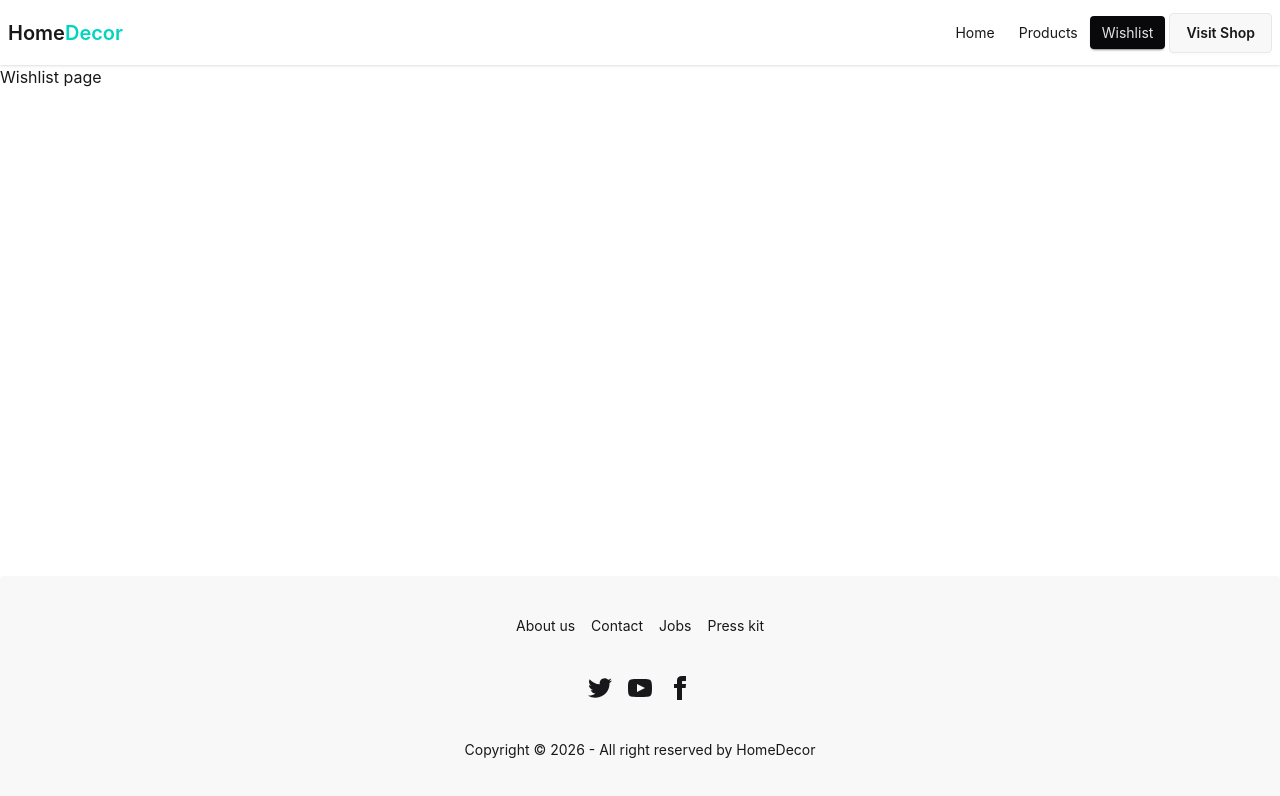
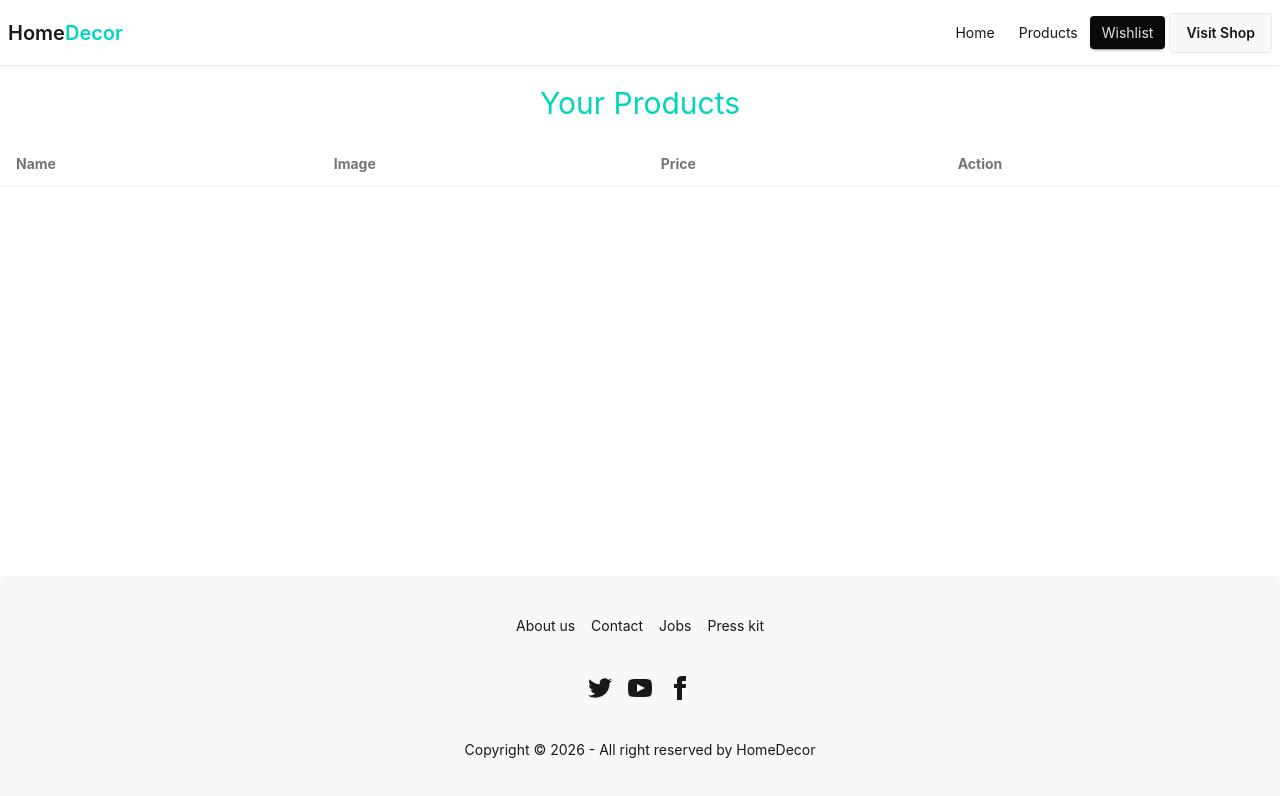
Before and after one commit to sajjad44371/home-decor-react-router, a React (Vite) app: page /wishlist in a window 1280 px wide. Shown: the top 796 px of the page. Built offline with nearby package versions, Linux system fonts and the light colour scheme.

Commit message:
added local storage custom hook in wishlist

```diff
--- /dev/null
+++ b/src/components/Table.jsx
@@ -0,0 +1,40 @@
+const Table = ({ product, removeFromWishlist }) => {
+  const { name, image, price, id } = product;
+
+  const handleRemoveWishlist = (id) => {
+    removeFromWishlist(id);
+  };
+
+  return (
+    <>
+      <tbody>
+        <tr>
+          <td>
+            <div className="flex items-center gap-3">
+              <div className="font-bold">{name}</div>
+              <div></div>
+            </div>
+          </td>
+          <td>
+            <div className="avatar">
+              <div className="rounded-lg h-20 w-20">
+                <img src={image} alt="Avatar Tailwind CSS Component" />
+              </div>
+            </div>
+          </td>
+          <td>${price}</td>
+          <th>
+            <button
+              onClick={() => handleRemoveWishlist(id)}
+              className="btn btn-ghost btn-xs"
+            >
+              Remove
+            </button>
+          </th>
+        </tr>
+      </tbody>
+    </>
+  );
+};
+
+export default Table;
--- /dev/null
+++ b/src/hooks/useWishlist.js
@@ -0,0 +1,56 @@
+import { useEffect, useState } from "react";
+
+const useWishlist = () => {
+  const [wishlist, setWishlist] = useState(() => {
+    try {
+      const savedWishlist = localStorage.getItem("wishlist");
+      return savedWishlist ? JSON.parse(savedWishlist) : [];
+    } catch (error) {
+      console.error("Local storage load error:", error);
+      return [];
+    }
+  });
+
+  useEffect(() => {
+    try {
+      localStorage.setItem("wishlist", JSON.stringify(wishlist));
+    } catch (error) {
+      console.error("Local storage save error (Storage might be full):", error);
+    }
+  }, [wishlist]);
+
+  const addToWishlist = (product) => {
+    if (!product || !product.id) {
+      console.warn("Invalid product data provided.");
+      return { success: false, message: "Invalid product data" };
+    }
+
+    const isAlreadyExist = wishlist.some((item) => item.id === product.id);
+    if (isAlreadyExist) {
+      return { success: false, message: "Product already in wishlist" };
+    }
+
+    setWishlist((prevWishlist) => [...prevWishlist, product]);
+    return { success: true, message: "Product added successfully" };
+  };
+
+  const removeFromWishlist = (productId) => {
+    if (!productId) return;
+    setWishlist((prevWishlist) =>
+      prevWishlist.filter((item) => item.id !== productId),
+    );
+  };
+
+  const clearWishlist = () => {
+    setWishlist([]);
+  };
+
+  return {
+    wishlist,
+    addToWishlist,
+    removeFromWishlist,
+    clearWishlist,
+  };
+};
+
+export default useWishlist;
--- a/src/pages/ProductDetails.jsx
+++ b/src/pages/ProductDetails.jsx
@@ -1,15 +1,21 @@
 import { useParams } from "react-router";
 import useProducts from "../hooks/useProducts";
+import useWishlist from "../hooks/useWishlist";
 
 const ProductDetails = () => {
   const params = useParams();
   const id = parseInt(params.id);
   const { products } = useProducts();
+  const { addToWishlist } = useWishlist();
 
   const productData = products.find((product) => product.id === id);
   if (!productData) {
     return <p>Loading...</p>;
   }
+
+  const handleSetWishlist = (product) => {
+    addToWishlist(product);
+  };
 
   return (
     <>
@@ -50,7 +56,10 @@ const ProductDetails = () => {
                 Size: {productData.dimensions}
               </div>
               <div className="mt-6">
-                <button className="btn btn-primary btn-block btn-outline">
+                <button
+                  onClick={() => handleSetWishlist(productData)}
+                  className="btn btn-primary btn-block btn-outline"
+                >
                   Add to Wishlist
                 </button>
               </div>
--- a/src/pages/Wishlist.jsx
+++ b/src/pages/Wishlist.jsx
@@ -1,7 +1,35 @@
+import Table from "../components/Table";
+import useWishlist from "../hooks/useWishlist";
+
 const Wishlist = () => {
+  const { wishlist, removeFromWishlist } = useWishlist();
+
   return (
     <>
-      <h2>Wishlist page</h2>
+      <h2 className="text-3xl text-semibold text-teal-400 text-center my-5">
+        Your Products
+      </h2>
+      <div>
+        <div className="overflow-x-auto">
+          <table className="table">
+            <thead>
+              <tr>
+                <th>Name</th>
+                <th>Image</th>
+                <th>Price</th>
+                <th>Action</th>
+              </tr>
+            </thead>
+            {wishlist.map((product) => (
+              <Table
+                key={product.id}
+                product={product}
+                removeFromWishlist={removeFromWishlist}
+              ></Table>
+            ))}
+          </table>
+        </div>
+      </div>
     </>
   );
 };
```
